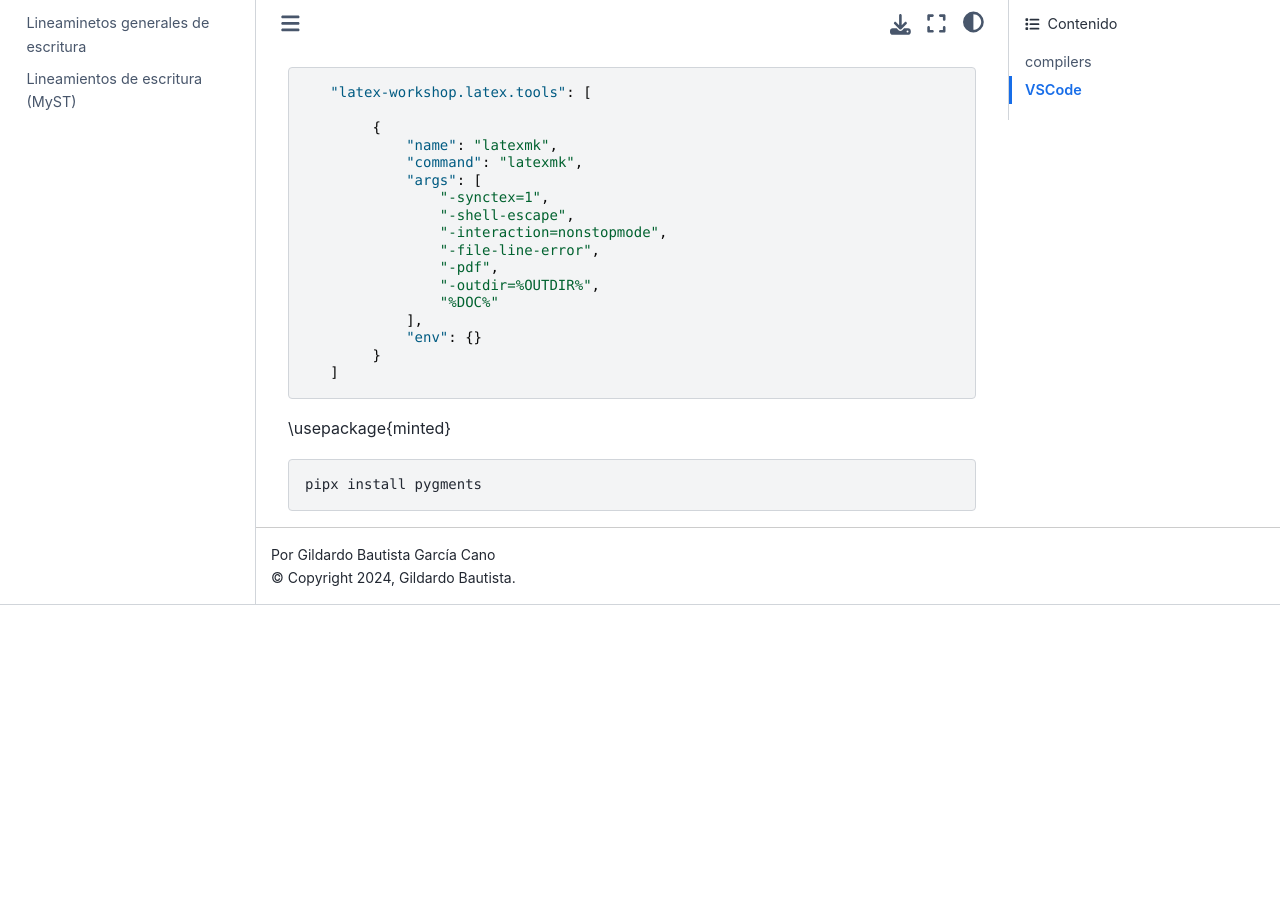
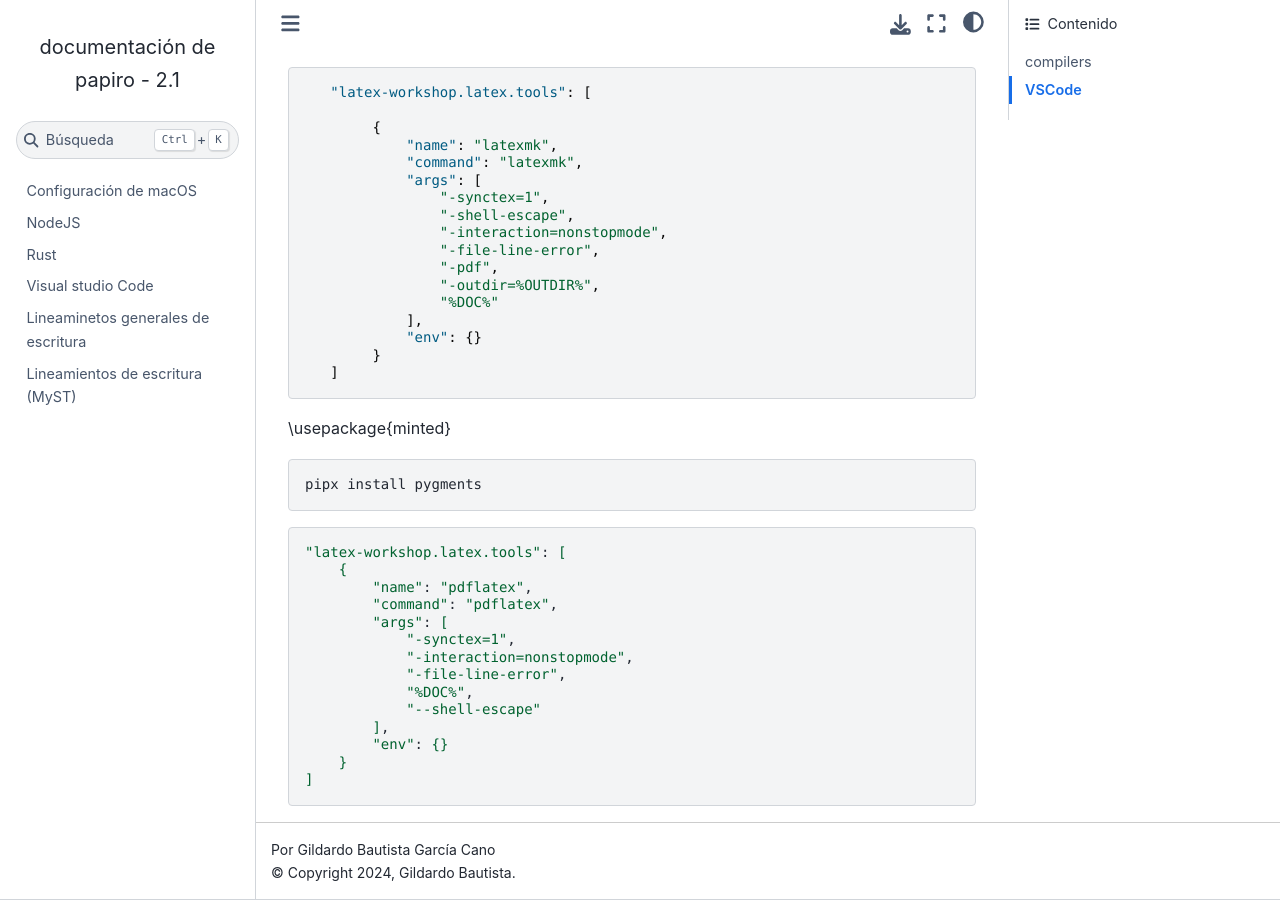
Before and after one commit to gil-cano/papiro, a Sphinx documentation site: the page built from docs/latex.md, in a window 1280 px wide and 900 px high, scrolled down 1151 px. Built offline with Sphinx 7.4.7 and the Sphinx Book theme 1.1.4, drawn with Linux system fonts in a browser that asks for light colours; before the commit the page ends 1756 px from its top, so only the background shows below that.

Commit message:
Update latex.md

````diff
--- a/docs/latex.md
+++ b/docs/latex.md
@@ -53,3 +53,20 @@ USer > setting.json
 ```shell
 pipx install pygments
 ```
+
+```shell
+"latex-workshop.latex.tools": [
+    {
+        "name": "pdflatex",
+        "command": "pdflatex",
+        "args": [
+            "-synctex=1",
+            "-interaction=nonstopmode",
+            "-file-line-error",
+            "%DOC%",
+            "--shell-escape"
+        ],
+        "env": {}
+    }
+]
+```
````
